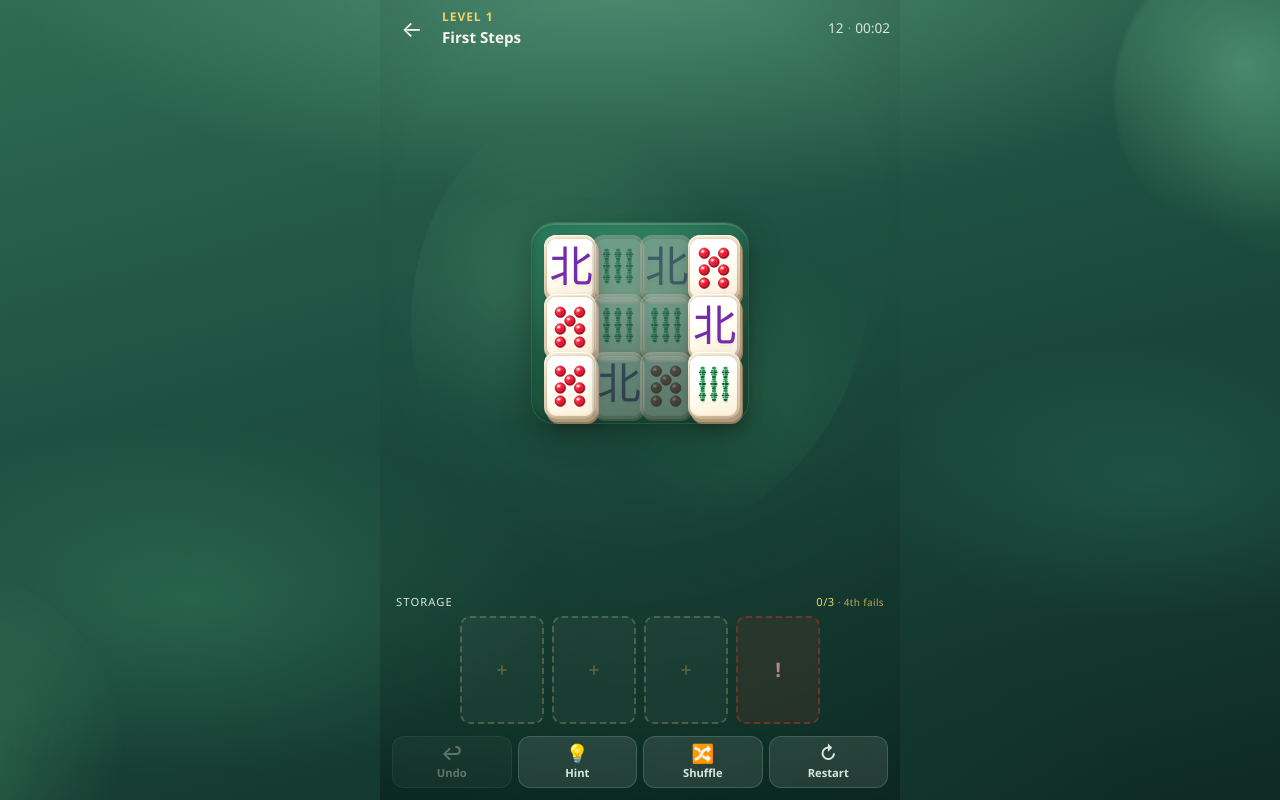
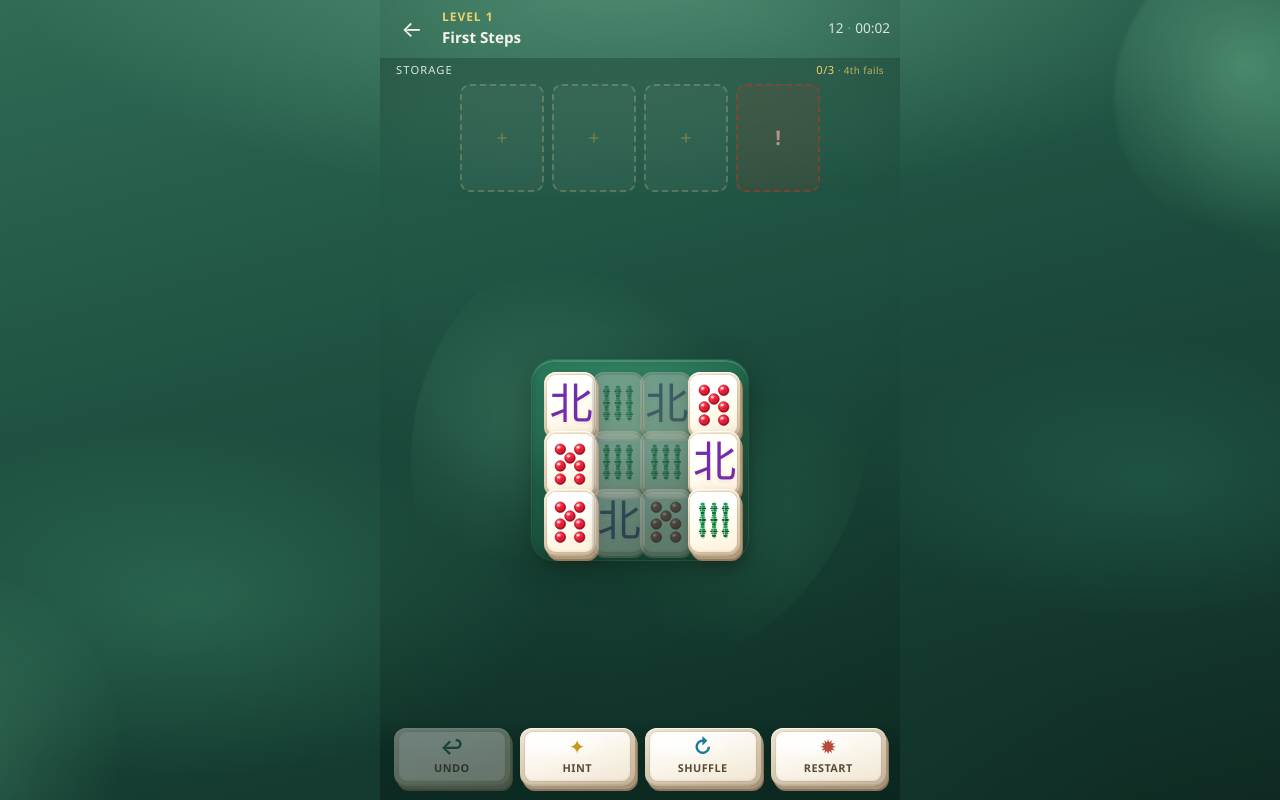
Before and after one commit to sszettella/mahjong, a React (Vite) app: page / in a window 1280 px wide. Both pictures are taken after a click on the button "Start Level 1". Built offline with nearby package versions, Linux system fonts and the light colour scheme.

Commit message:
Move storage above the board; restyle toolbar as tile chips
Storage sits under the header. Control buttons use the same
bone/porcelain extrusion look as the mahjong tiles.

```diff
--- a/src/App.css
+++ b/src/App.css
@@ -732,13 +732,14 @@
   }
 }
 
-/* —— Storage rack (Vita-style 4 slots) —— */
+/* —— Storage rack (above board) —— */
 .storage-rack {
   flex-shrink: 0;
-  padding: 6px 14px 4px;
+  padding: 4px 14px 10px;
   display: flex;
   flex-direction: column;
   gap: 6px;
+  background: linear-gradient(180deg, rgba(20, 55, 42, 0.35), transparent);
 }
 
 .storage-label {
@@ -1201,40 +1202,108 @@
   color: var(--gold);
 }
 
-/* —— Toolbar —— */
+/* —— Toolbar (tile-styled control chips) —— */
 .game-toolbar {
   display: flex;
-  gap: 6px;
-  padding: 8px 12px calc(12px + var(--safe-bottom));
+  gap: 10px;
+  padding: 10px 14px calc(14px + var(--safe-bottom));
   flex-shrink: 0;
-  background: linear-gradient(180deg, transparent, rgba(8, 35, 28, 0.55));
+  background: linear-gradient(180deg, transparent 0%, rgba(8, 35, 28, 0.4) 40%);
 }
 
 .tool-btn {
   flex: 1;
-  min-height: 52px;
+  min-height: 58px;
   border-radius: 12px;
-  background: rgba(255, 255, 255, 0.1);
-  border: 1px solid rgba(180, 240, 200, 0.18);
+  padding: 6px 4px 8px;
+  /* Same bone extrusion language as mahjong tiles */
+  background:
+    linear-gradient(160deg, #efe6d4 0%, #d8cbb4 45%, #c4b49a 100%);
+  border: none;
+  box-shadow:
+    0 1px 0 rgba(255, 255, 255, 0.65) inset,
+    0 -2px 0 rgba(90, 70, 45, 0.12) inset,
+    2px 3px 0 #a89478,
+    3px 5px 0 #8a7660,
+    3px 7px 12px rgba(20, 40, 30, 0.35);
   display: flex;
   flex-direction: column;
   align-items: center;
   justify-content: center;
-  gap: 2px;
-  font-size: 0.7rem;
-  font-weight: 600;
-  color: var(--cream-dim);
-  transition: background 0.12s;
-  backdrop-filter: blur(8px);
+  gap: 3px;
+  color: #3a2e22;
+  transition:
+    transform 0.12s cubic-bezier(0.34, 1.2, 0.64, 1),
+    box-shadow 0.12s ease,
+    filter 0.12s ease;
+  position: relative;
 }
 
-.tool-btn span {
-  font-size: 1.15rem;
+/* Porcelain face inset */
+.tool-btn::before {
+  content: '';
+  position: absolute;
+  inset: 4px 5px 5px;
+  border-radius: 8px;
+  background:
+    radial-gradient(ellipse 90% 70% at 30% 20%, #ffffff 0%, transparent 55%),
+    linear-gradient(165deg, #ffffff 0%, #fbf6ec 48%, #f0e6d4 100%);
+  box-shadow:
+    inset 0 1px 0 rgba(255, 255, 255, 1),
+    inset 0 -1px 2px rgba(140, 110, 70, 0.1),
+    0 0 0 1px rgba(180, 150, 110, 0.2);
+  pointer-events: none;
+  z-index: 0;
+}
+
+.tool-btn .tool-icon,
+.tool-btn .tool-label {
+  position: relative;
+  z-index: 1;
+}
+
+.tool-btn .tool-icon {
+  font-size: 1.25rem;
   line-height: 1;
+  font-weight: 700;
+  color: #1f6b4a;
+  text-shadow: 0 1px 0 rgba(255, 255, 255, 0.7);
+}
+
+.tool-btn .tool-label {
+  font-size: 0.68rem;
+  font-weight: 800;
+  letter-spacing: 0.04em;
+  text-transform: uppercase;
+  color: #5a4a38;
 }
 
 .tool-btn:active:not(:disabled) {
-  background: rgba(255, 255, 255, 0.14);
+  transform: translateY(2px) scale(0.97);
+  box-shadow:
+    0 1px 0 rgba(255, 255, 255, 0.5) inset,
+    1px 2px 0 #a89478,
+    2px 3px 8px rgba(20, 40, 30, 0.3);
+}
+
+.tool-btn:disabled {
+  opacity: 0.42;
+  filter: grayscale(0.25) brightness(0.95);
+}
+
+/* Hint accent — gold glyph */
+.tool-btn:nth-child(2) .tool-icon {
+  color: #c49a20;
+}
+
+/* Shuffle accent — teal */
+.tool-btn:nth-child(3) .tool-icon {
+  color: #1a7a9a;
+}
+
+/* Restart accent — warm red-brown */
+.tool-btn:nth-child(4) .tool-icon {
+  color: #b84a3a;
 }
 
 /* —— Modal —— */
--- a/src/components/GameScreen.tsx
+++ b/src/components/GameScreen.tsx
@@ -296,20 +296,20 @@ export function GameScreen({ level, progress, onProgress, onBack, onNext }: Prop
         </div>
       </header>
 
+      <StorageRack
+        storage={storage}
+        hintIds={hintIds}
+        matchingIds={matchingIds}
+        parkFlashId={parkFlashId}
+        failed={showFail}
+      />
+
       <Board
         board={displayBoard}
         selectedId={flashId}
         hintIds={hintIds}
         matchingIds={matchingIds}
         onSelect={handleSelectBoard}
-      />
-
-      <StorageRack
-        storage={storage}
-        hintIds={hintIds}
-        matchingIds={matchingIds}
-        parkFlashId={parkFlashId}
-        failed={showFail}
       />
 
       <MatchBurst burst={matchBurst} onDone={handleBurstDone} />
@@ -321,8 +321,10 @@ export function GameScreen({ level, progress, onProgress, onBack, onNext }: Prop
           onClick={handleUndo}
           disabled={history.length === 0 || animating}
         >
-          <span>↩</span>
-          Undo
+          <span className="tool-icon" aria-hidden>
+            ↩
+          </span>
+          <span className="tool-label">Undo</span>
         </button>
         <button
           type="button"
@@ -330,8 +332,10 @@ export function GameScreen({ level, progress, onProgress, onBack, onNext }: Prop
           onClick={handleHint}
           disabled={showFail || showWin || animating}
         >
-          <span>💡</span>
-          Hint
+          <span className="tool-icon" aria-hidden>
+            ✦
+          </span>
+          <span className="tool-label">Hint</span>
         </button>
         <button
           type="button"
@@ -339,12 +343,16 @@ export function GameScreen({ level, progress, onProgress, onBack, onNext }: Prop
           onClick={handleShuffle}
           disabled={showFail || showWin || animating}
         >
-          <span>🔀</span>
-          Shuffle
+          <span className="tool-icon" aria-hidden>
+            ↻
+          </span>
+          <span className="tool-label">Shuffle</span>
         </button>
         <button type="button" className="tool-btn" onClick={handleRestart}>
-          <span>↻</span>
-          Restart
+          <span className="tool-icon" aria-hidden>
+            ✹
+          </span>
+          <span className="tool-label">Restart</span>
         </button>
       </footer>
 
```
